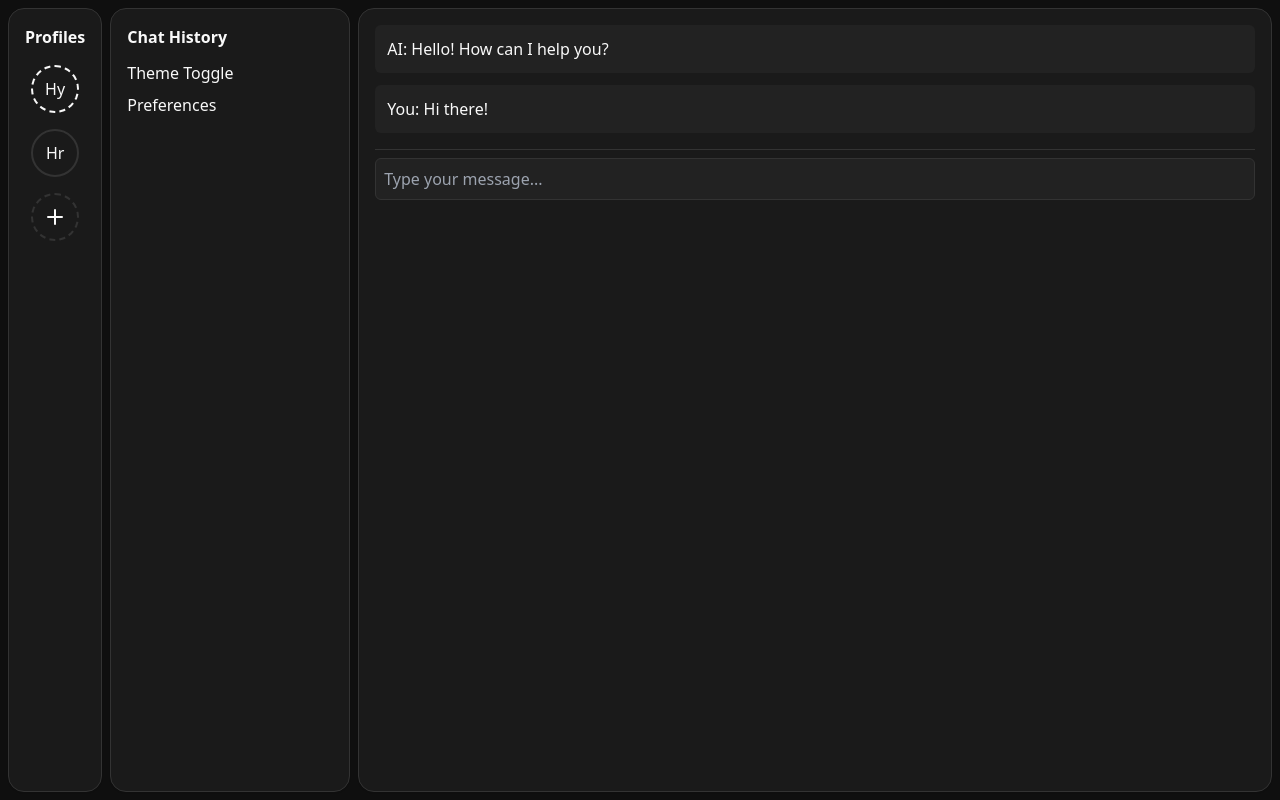
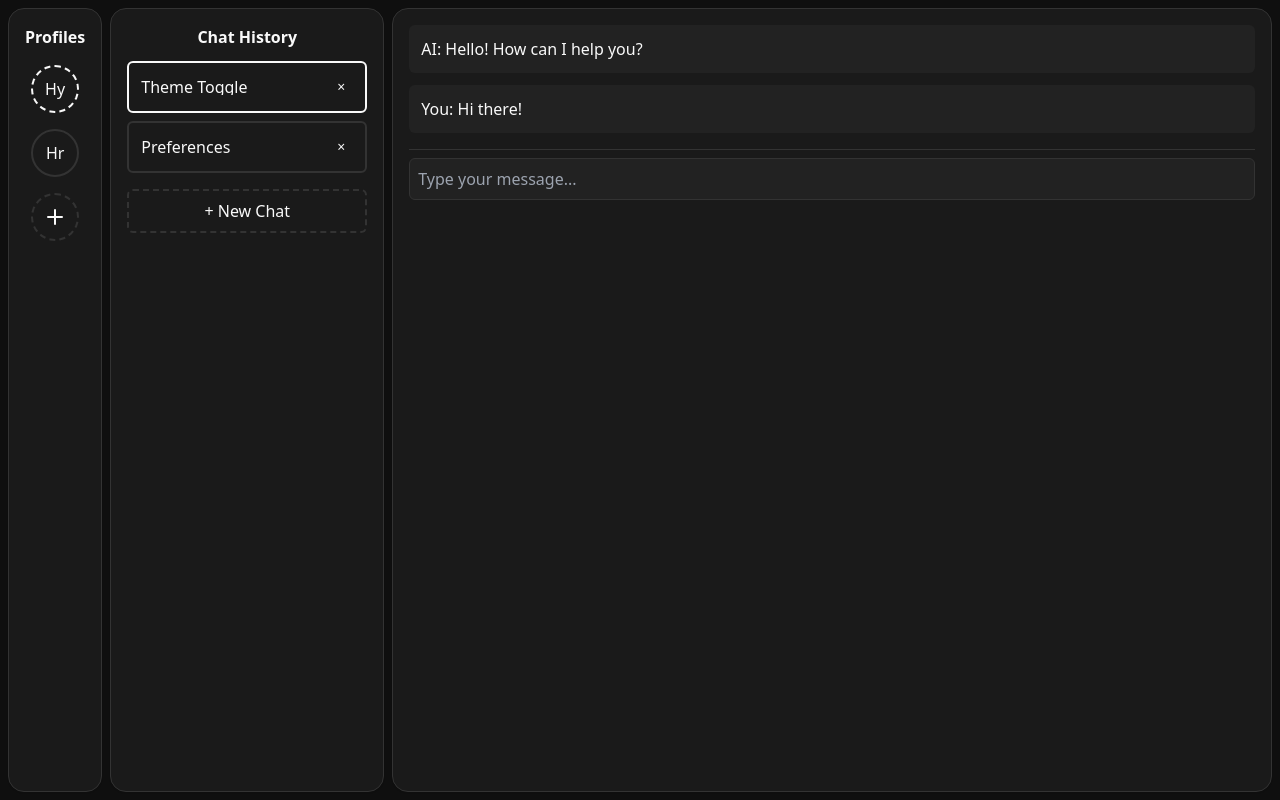
Before and after one commit to The-Bug-Adjacents/hackathon, a React (Vite) app in the folder frontend/: page / in a window 1280 px wide. Built offline with nearby package versions, Linux system fonts and the light colour scheme.

Commit message:
Styling for Chat History

```diff
--- a/frontend/src/components/ChatHistoryBox.jsx
+++ b/frontend/src/components/ChatHistoryBox.jsx
@@ -1,9 +1,163 @@
 import Box from "./Box";
+import React, { useState, useEffect } from "react";
 
-export default function ChatHistoryBox({ title, children, className = "" }) {
+const CHAT_LIST_KEY = "chatHistoryList";
+const SELECTED_CHAT_ID_KEY = "selectedChatId";
+
+const defaultChats = [
+  { id: "chat-1", title: "Theme Toggle" },
+  { id: "chat-2", title: "Preferences" },
+];
+
+export default function ChatHistoryBox({ title, className = "" }) {
+  const [chats, setChats] = useState(() => {
+    const savedChats = localStorage.getItem(CHAT_LIST_KEY);
+    return savedChats ? JSON.parse(savedChats) : defaultChats;
+  });
+
+  const [selectedId, setSelectedId] = useState(() => {
+    const savedId = localStorage.getItem(SELECTED_CHAT_ID_KEY);
+    return savedId ? JSON.parse(savedId) : null;
+  });
+
+  const [editingId, setEditingId] = useState(null);
+
+  // --- NEW: State to track which chat has a pending deletion ---
+  const [confirmingDeleteId, setConfirmingDeleteId] = useState(null);
+
+  useEffect(() => {
+    localStorage.setItem(CHAT_LIST_KEY, JSON.stringify(chats));
+  }, [chats]);
+
+  useEffect(() => {
+    if (selectedId) {
+      localStorage.setItem(SELECTED_CHAT_ID_KEY, JSON.stringify(selectedId));
+    } else {
+      localStorage.removeItem(SELECTED_CHAT_ID_KEY);
+    }
+  }, [selectedId]);
+
+  useEffect(() => {
+    if (!selectedId && chats.length > 0) {
+      setSelectedId(chats[0].id);
+    }
+  }, [chats, selectedId]);
+
+  const handleNewChat = () => {
+    const chatNumbers = chats
+      .map(chat => {
+        const match = chat.title.match(/^Chat (\d+)$/);
+        return match ? parseInt(match[1], 10) : 0;
+      });
+
+    const highestNumber = Math.max(0, ...chatNumbers);
+
+    const newChat = {
+      id: `chat-${Date.now()}`,
+      title: `Chat ${highestNumber + 1}`,
+    };
+
+    setChats(prevChats => [...prevChats, newChat]);
+    setSelectedId(newChat.id);
+  };
+
+  // --- UPDATED: This now CONFIRMS the deletion ---
+  const handleConfirmDelete = (idToDelete) => {
+    const updatedChats = chats.filter((chat) => chat.id !== idToDelete);
+    setChats(updatedChats);
+
+    if (selectedId === idToDelete) {
+      setSelectedId(updatedChats.length > 0 ? updatedChats[0].id : null);
+    }
+    // Hide the confirmation buttons after deleting
+    setConfirmingDeleteId(null);
+  };
+
+  const handleRename = (idToRename, newTitle) => {
+    const updatedChats = chats.map((chat) =>
+      chat.id === idToRename ? { ...chat, title: newTitle } : chat
+    );
+    setChats(updatedChats);
+    setEditingId(null);
+  };
+
   return (
-    <Box title={title} className={`w-60 flex-shrink-0 h-full ${className}`}>
-      <div className="space-y-2">{children}</div>
+    <Box
+      title={title}
+      className={`w-fit flex-shrink-0 h-full flex flex-col items-center ${className}`}
+    >
+      <div className="flex flex-col items-center gap-2 h-full">
+        {chats.map((chat) => {
+          const isSelected = selectedId === chat.id;
+          const isEditing = editingId === chat.id;
+          // --- NEW: Check if this is the chat we are confirming to delete ---
+          const isConfirmingDelete = confirmingDeleteId === chat.id;
+
+          return (
+            <div
+              key={chat.id}
+              onClick={() => {
+                setConfirmingDeleteId(null); // Cancel any pending delete on other items
+                setSelectedId((prevId) => (prevId === chat.id ? null : chat.id));
+              }}
+              onDoubleClick={() => setEditingId(chat.id)}
+              className={`
+                flex items-center justify-between p-3 w-60 rounded-md border-2
+                hover:border-foreground transition-colors cursor-pointer
+                ${isSelected ? "border-foreground" : "border-border"}
+              `}
+            >
+              {isEditing ? (
+                <input
+                  type="text"
+                  defaultValue={chat.title}
+                  autoFocus
+                  onBlur={(e) => handleRename(chat.id, e.target.value)}
+                  onKeyDown={(e) => {
+                    if (e.key === "Enter") handleRename(chat.id, e.target.value);
+                    if (e.key === "Escape") setEditingId(null);
+                  }}
+                  onClick={(e) => e.stopPropagation()}
+                  className="bg-transparent text-base font-medium leading-none w-full focus:outline-none"
+                />
+              ) : (
+                <span className="text-base font-medium leading-none truncate pr-2">
+                  {chat.title}
+                </span>
+              )}
+
+              <div className="flex items-center">
+                {isConfirmingDelete ? (
+                  // --- RENDER CONFIRMATION BUTTONS ---
+                  <div className="flex items-center gap-2 text-sm">
+                    <button onClick={() => handleConfirmDelete(chat.id)} className="px-2 py-0.5 rounded hover:bg-destructive hover:text-destructive-foreground">Yes</button>
+                    <button onClick={(e) => { e.stopPropagation(); setConfirmingDeleteId(null); }} className="px-2 py-0.5 rounded hover:bg-muted">No</button>
+                  </div>
+                ) : (
+                  // --- RENDER ORIGINAL DELETE BUTTON ---
+                  <button
+                    onClick={(e) => {
+                      e.stopPropagation(); // Prevent parent onClick
+                      setConfirmingDeleteId(chat.id); // Set this chat for delete confirmation
+                    }}
+                    className="ml-2 px-2 py-0.5 rounded text-sm text-muted-foreground hover:bg-destructive hover:text-destructive-foreground"
+                    aria-label={`Delete ${chat.title}`}
+                  >
+                    &times;
+                  </button>
+                )}
+              </div>
+            </div>
+          );
+        })}
+
+        <div
+          onClick={handleNewChat}
+          className="flex items-center justify-center p-3 mt-2 w-60 rounded-md border-2 border-dashed border-border hover:border-foreground hover:bg-muted transition-colors cursor-pointer"
+        >
+          <span className="text-base font-medium leading-none">+ New Chat</span>
+        </div>
+      </div>
     </Box>
   );
 }
```
Also changed, not shown: 1 other file (tests, documents, lock files or other folders).
